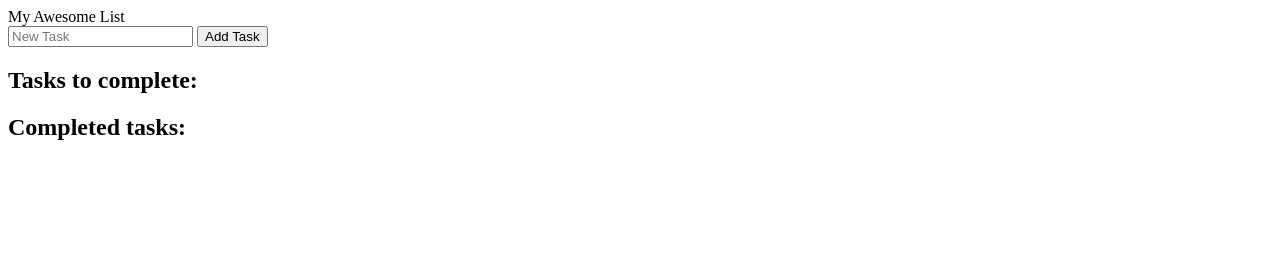
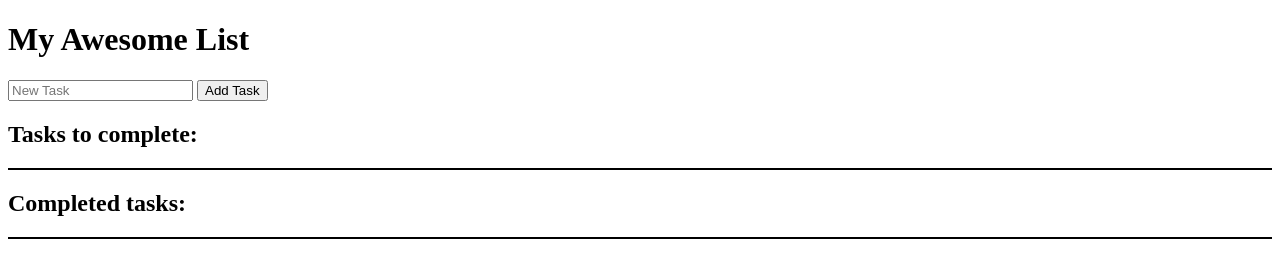
Before and after one commit to johnrachuy/-weekend_04_angular_mongo, a website: page public/views/index.html in a window 1280 px wide. Drawn offline with Linux system fonts and the light colour scheme; no server answers.

Commit message:
Cleaned up code and got my second delete button working - not styled yet

```diff
--- a/app.js
+++ b/app.js
@@ -105,7 +105,6 @@ app.delete('/task/:id', function(req, res) {
     });
 });
 
-
 // Serve back static files
 app.use(express.static('public'));
 app.use(express.static('public/views'));
--- a/package.json
+++ b/package.json
@@ -1,5 +1,5 @@
 {
-  "name": "template_angular",
+  "name": "weekend_04_angular_mongo",
   "version": "1.0.0",
   "description": "",
   "main": "app.js",
--- a/public/styles/stylesheet.css
+++ b/public/styles/stylesheet.css
@@ -1,3 +1,7 @@
-.todo .remove {
+.todo {
     border:1px solid black;
 }
+
+.complete {
+    border:1px solid black;
+}
--- a/public/views/index.html
+++ b/public/views/index.html
@@ -12,10 +12,9 @@
 
 <body ng-app="myApp">
 <div id="container" ng-controller="TaskController">
-    <header>My Awesome List</header>
+    <header><h1>My Awesome List</h1></header>
 
     <form id="task-form">
-        <!--<label for="task">New Task:</label>-->
         <input type="text" ng-model="task" id="task" placeholder="New Task" />
 
         <button ng-click="newTask()">Add Task</button>
@@ -25,12 +24,13 @@
     <div class="todo">
         <div ng-repeat="task in allTasks">
             <ul>
-                <li>{{task.task}}<button ng-click="completeTask($index)">Complete</button><button ng-click="removeTask()">Delete</button></li>
+                <li>{{task.task}}<button ng-click="completeTask($index)">Complete</button><button ng-click="delete(task._id)">Delete</button></li>
             </ul>
         </div>
     </div>
+
     <h2>Completed tasks:</h2>
-    <div>
+    <div class="complete">
         <div ng-repeat="complete in completedTasks">
             <ul>
                 <li>{{complete.task}}<button ng-click="delete(complete._id)">Delete</button></li>
```
Also changed, not shown: modules/connection.js (+9 -9 lines), public/scripts/app.js (+0 -14 lines), public/scripts/controllers/taskController.js (+0 -14 lines).
